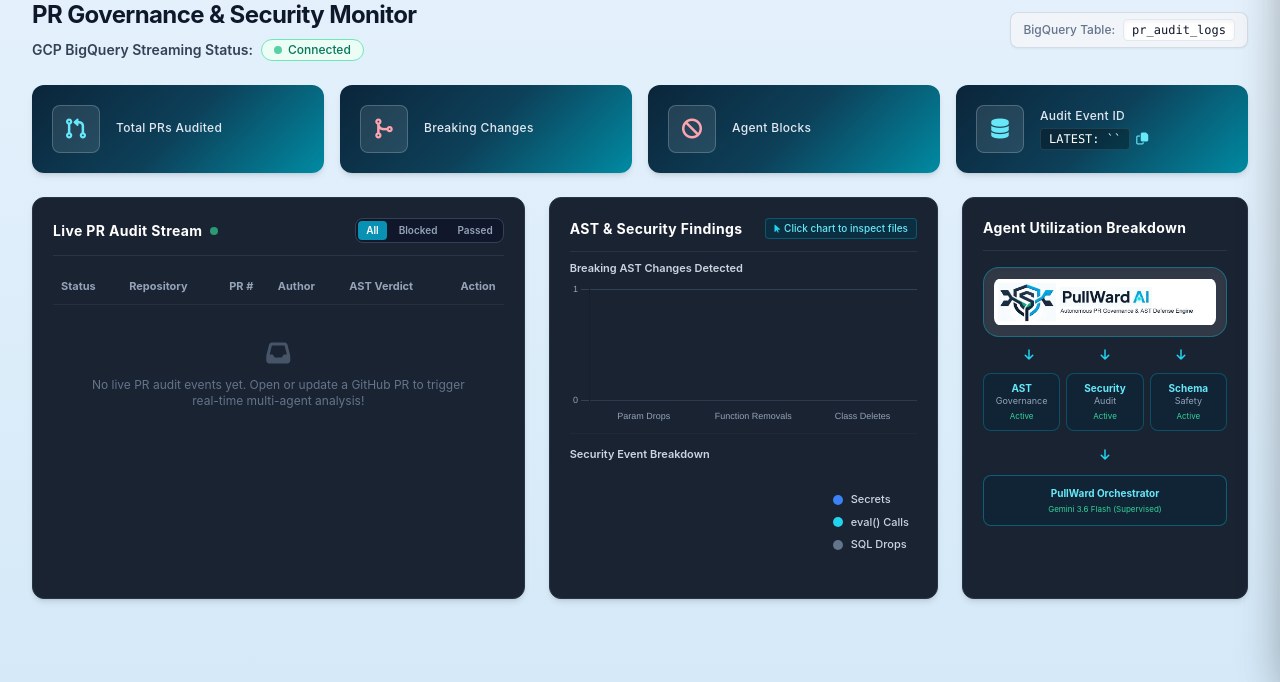
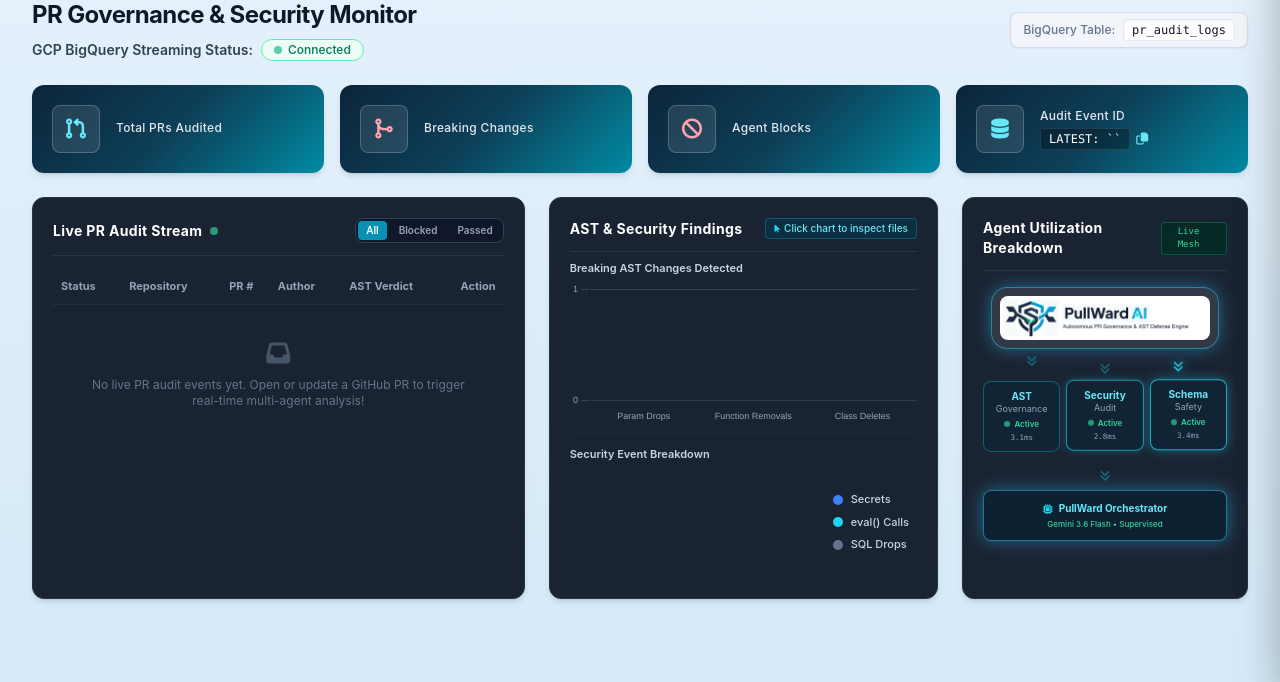
Before and after one commit to srabantic/PullWard-AI, a FastAPI app: template src/templates/dashboard.html in a window 1280 px wide. Shown: the part 118-800 px from the top of the page. Run offline with FastAPI, Linux system fonts and the light colour scheme; the template is opened without the code that fills it, so the values that code supplies are empty; some libraries are stand-ins or nearby versions.

Commit message:
feat: make Agent Utilization Breakdown diagram animated with live mesh pulses and data stream arrows

```diff
--- a/src/templates/dashboard.html
+++ b/src/templates/dashboard.html
@@ -20,18 +20,29 @@
       background-color: #1a2332;
       border: 1px solid #283548;
     }
-    /* Custom Scrollbar for Drawer & Table */
-    ::-webkit-scrollbar {
-      width: 6px;
-      height: 6px;
+    /* Agent Flow & Pulse Animations */
+    @keyframes flowDown {
+      0% { transform: translateY(-4px); opacity: 0.3; }
+      50% { opacity: 1; filter: drop-shadow(0 0 6px #22d3ee); }
+      100% { transform: translateY(4px); opacity: 0.3; }
     }
-    ::-webkit-scrollbar-track {
-      background: #0f172a;
+    .flow-arrow-1 { animation: flowDown 1.6s ease-in-out infinite; }
+    .flow-arrow-2 { animation: flowDown 1.6s ease-in-out infinite 0.4s; }
+    .flow-arrow-3 { animation: flowDown 1.6s ease-in-out infinite 0.8s; }
+
+    @keyframes agentPulse {
+      0%, 100% { box-shadow: 0 0 0 rgba(34, 211, 238, 0); border-color: rgba(34, 211, 238, 0.3); }
+      50% { box-shadow: 0 0 14px rgba(34, 211, 238, 0.45); border-color: rgba(34, 211, 238, 0.85); transform: translateY(-2px); }
     }
-    ::-webkit-scrollbar-thumb {
-      background: #334155;
-      border-radius: 4px;
+    .agent-node-1 { animation: agentPulse 3.2s ease-in-out infinite; }
+    .agent-node-2 { animation: agentPulse 3.2s ease-in-out infinite 1.1s; }
+    .agent-node-3 { animation: agentPulse 3.2s ease-in-out infinite 2.2s; }
+
+    @keyframes orchestratorGlow {
+      0%, 100% { box-shadow: 0 0 8px rgba(56, 189, 248, 0.2); }
+      50% { box-shadow: 0 0 20px rgba(56, 189, 248, 0.5); }
     }
+    .orchestrator-glow { animation: orchestratorGlow 4s ease-in-out infinite; }
   </style>
 </head>
 <body class="min-h-screen text-slate-800 antialiased flex flex-col justify-between relative overflow-x-hidden">
@@ -245,51 +256,67 @@
         <div>
           <div class="flex items-center justify-between pb-3 mb-2 border-b border-slate-700/60">
             <h2 class="text-sm font-bold tracking-wide text-white">Agent Utilization Breakdown</h2>
+            <span class="inline-flex items-center gap-1 text-[9px] text-emerald-400 bg-emerald-950/80 border border-emerald-700/60 px-1.5 py-0.5 rounded font-mono">
+              <span class="w-1.5 h-1.5 rounded-full bg-emerald-400 animate-ping"></span> Live Mesh
+            </span>
           </div>
 
-          <!-- Architectural Hierarchy Diagram -->
-          <div class="flex flex-col items-center py-2 space-y-3">
+          <!-- Architectural Hierarchy Diagram (Animated) -->
+          <div class="flex flex-col items-center py-2 space-y-2.5">
 
-            <!-- Top Shield Logo -->
-            <div class="bg-white/10 border border-cyan-500/40 p-2.5 rounded-2xl shadow-inner flex items-center justify-center">
-              <img src="/assets/logo.jpg" onerror="this.onerror=null; this.src='../../assets/logo.jpg';" class="h-12 w-auto object-contain rounded-lg">
+            <!-- Top Shield Logo with Breathing Halo Glow -->
+            <div class="bg-white/10 border border-cyan-400/50 p-2 rounded-2xl shadow-inner flex items-center justify-center orchestrator-glow transition hover:scale-105">
+              <img src="/assets/logo.jpg" onerror="this.onerror=null; this.src='../../assets/logo.jpg';" class="h-11 w-auto object-contain rounded-lg">
             </div>
 
-            <!-- Flow Arrows -->
-            <div class="w-full flex justify-around text-cyan-400 text-xs px-2">
-              <i class="fa-solid fa-arrow-down"></i>
-              <i class="fa-solid fa-arrow-down"></i>
-              <i class="fa-solid fa-arrow-down"></i>
+            <!-- Flowing Animated Data Stream Arrows -->
+            <div class="w-full flex justify-around text-cyan-400 text-xs px-3">
+              <i class="fa-solid fa-angles-down flow-arrow-1"></i>
+              <i class="fa-solid fa-angles-down flow-arrow-2"></i>
+              <i class="fa-solid fa-angles-down flow-arrow-3"></i>
             </div>
 
-            <!-- Sub-Agents Grid -->
+            <!-- Sub-Agents Grid with Pulsing Nodes -->
             <div class="grid grid-cols-3 gap-1.5 w-full text-center">
-              <div class="bg-[#102436] border border-cyan-500/30 rounded-lg p-2">
+              <div class="bg-[#102436] border border-cyan-500/40 rounded-lg p-2 agent-node-1 transition hover:bg-[#152e45]">
                 <p class="text-[10px] font-bold text-cyan-300 leading-tight">AST</p>
                 <p class="text-[9px] text-slate-400 leading-tight">Governance</p>
-                <p class="text-[8px] text-emerald-400 mt-1">Active</p>
+                <p class="text-[8px] text-emerald-400 mt-1 flex items-center justify-center gap-1 font-semibold">
+                  <span class="w-1.5 h-1.5 rounded-full bg-emerald-400 animate-pulse"></span> Active
+                </p>
+                <p class="text-[7.5px] text-slate-400 font-mono mt-0.5">3.1ms</p>
               </div>
 
-              <div class="bg-[#102436] border border-cyan-500/30 rounded-lg p-2">
+              <div class="bg-[#102436] border border-cyan-500/40 rounded-lg p-2 agent-node-2 transition hover:bg-[#152e45]">
                 <p class="text-[10px] font-bold text-cyan-300 leading-tight">Security</p>
                 <p class="text-[9px] text-slate-400 leading-tight">Audit</p>
-                <p class="text-[8px] text-emerald-400 mt-1">Active</p>
+                <p class="text-[8px] text-emerald-400 mt-1 flex items-center justify-center gap-1 font-semibold">
+                  <span class="w-1.5 h-1.5 rounded-full bg-emerald-400 animate-pulse"></span> Active
+                </p>
+                <p class="text-[7.5px] text-slate-400 font-mono mt-0.5">2.8ms</p>
               </div>
 
-              <div class="bg-[#102436] border border-cyan-500/30 rounded-lg p-2">
+              <div class="bg-[#102436] border border-cyan-500/40 rounded-lg p-2 agent-node-3 transition hover:bg-[#152e45]">
                 <p class="text-[10px] font-bold text-cyan-300 leading-tight">Schema</p>
                 <p class="text-[9px] text-slate-400 leading-tight">Safety</p>
-                <p class="text-[8px] text-emerald-400 mt-1">Active</p>
+                <p class="text-[8px] text-emerald-400 mt-1 flex items-center justify-center gap-1 font-semibold">
+                  <span class="w-1.5 h-1.5 rounded-full bg-emerald-400 animate-pulse"></span> Active
+                </p>
+                <p class="text-[7.5px] text-slate-400 font-mono mt-0.5">3.4ms</p>
               </div>
             </div>
 
-            <div class="text-cyan-400 text-xs pt-1">
-              <i class="fa-solid fa-arrow-down"></i>
+            <!-- Flow Arrow to Orchestrator Core -->
+            <div class="text-cyan-400 text-xs pt-0.5">
+              <i class="fa-solid fa-angles-down flow-arrow-2"></i>
             </div>
 
-            <div class="bg-[#102436] border border-cyan-500/40 rounded-lg p-2.5 w-full text-center">
-              <p class="text-[10px] font-bold text-cyan-300">PullWard Orchestrator</p>
-              <p class="text-[8px] text-emerald-400 mt-0.5">Gemini 3.6 Flash (Supervised)</p>
+            <!-- Orchestrator Node with Halo -->
+            <div class="bg-[#0e2133] border border-cyan-400/50 rounded-lg p-2.5 w-full text-center orchestrator-glow transition hover:scale-[1.02]">
+              <p class="text-[10px] font-bold text-cyan-300 flex items-center justify-center gap-1.5">
+                <i class="fa-solid fa-microchip text-cyan-400"></i> PullWard Orchestrator
+              </p>
+              <p class="text-[8px] text-emerald-400 mt-0.5 font-medium">Gemini 3.6 Flash • Supervised</p>
             </div>
 
           </div>
```
